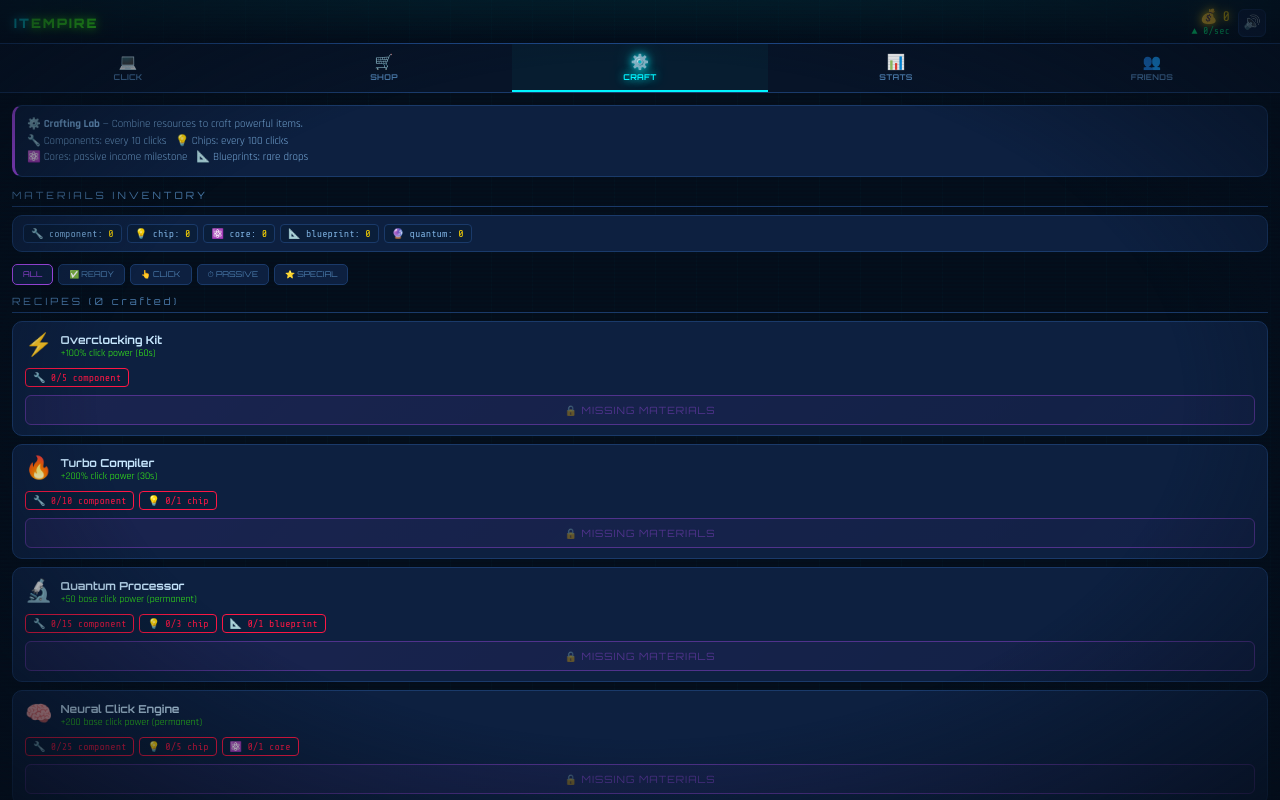
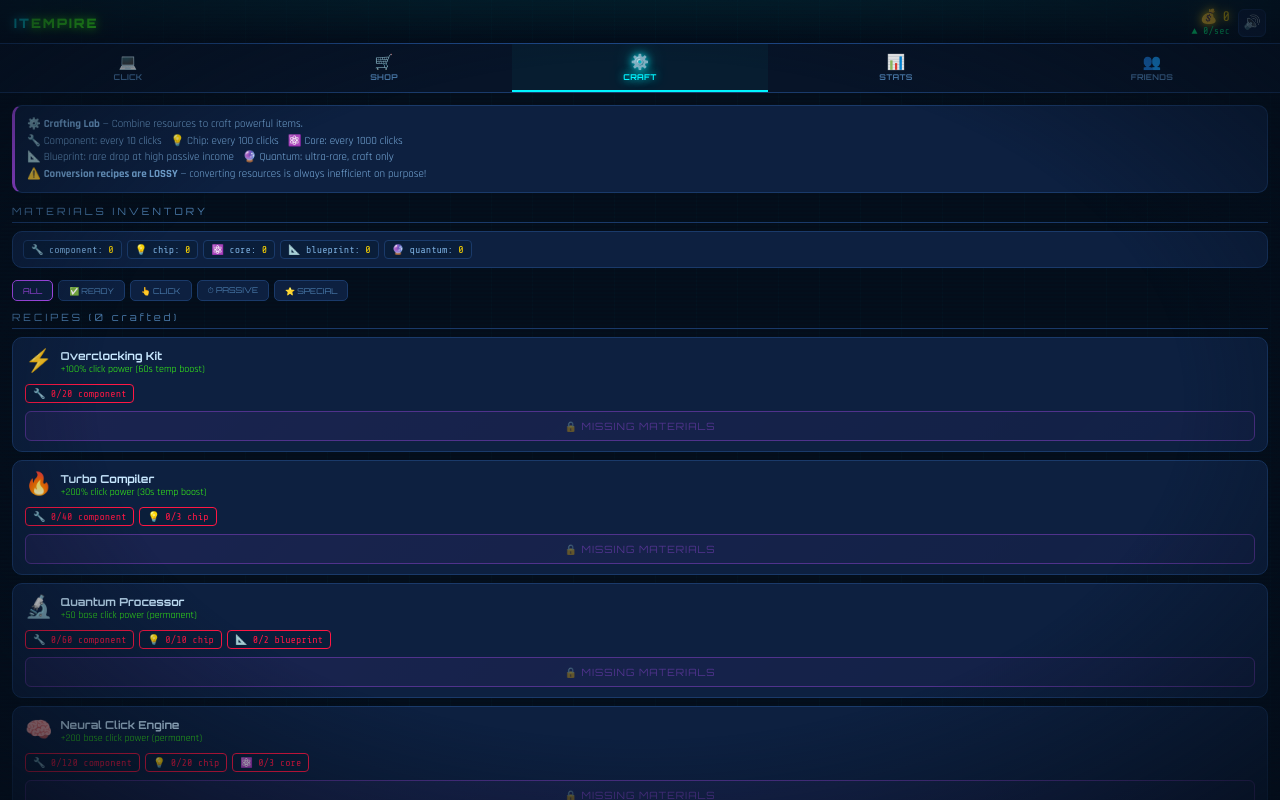
Before and after one commit to damirloboda/it-empire, a plain HTML site: page index.html in a window 1280 px wide. Both pictures are taken after a click on the element "⚙️ CRAFT". Drawn offline with nearby package versions, Linux system fonts and the light colour scheme.

Commit message:
Update index.html

```diff
--- a/index.html
+++ b/index.html
@@ -340,7 +340,7 @@ body::after{
 
   <!-- CRAFT TAB -->
   <div class="page" id="page-craft">
-    <div class="craft-intro">⚙️ <b>Crafting Lab</b> — Combine resources to craft powerful items.<br>🔧 Components: every 10 clicks &nbsp; 💡 Chips: every 100 clicks<br>⚛️ Cores: passive income milestone &nbsp; 📐 Blueprints: rare drops</div>
+    <div class="craft-intro">⚙️ <b>Crafting Lab</b> — Combine resources to craft powerful items.<br>🔧 Component: every 10 clicks &nbsp; 💡 Chip: every 100 clicks &nbsp; ⚛️ Core: every 1000 clicks<br>📐 Blueprint: rare drop at high passive income &nbsp; 🔮 Quantum: ultra-rare, craft only<br>⚠️ <b>Conversion recipes are LOSSY</b> — converting resources is always inefficient on purpose!</div>
     <div class="section-title">MATERIALS INVENTORY</div>
     <div class="inventory-bar" id="inventory-display"></div>
     <div class="craft-filter">
@@ -490,47 +490,65 @@ const SPECIAL=[
 ];
 
 const RECIPES=[
-  // CLICK BOOSTERS
-  {id:'r0',cat:'click',name:'Overclocking Kit',icon:'⚡',mats:{component:5},effect:()=>applyBoost('clickX2',60),effectLabel:'+100% click power (60s)'},
-  {id:'r1',cat:'click',name:'Turbo Compiler',icon:'🔥',mats:{component:10,chip:1},effect:()=>applyBoost('clickX3',30),effectLabel:'+200% click power (30s)'},
-  {id:'r2',cat:'click',name:'Quantum Processor',icon:'🔬',mats:{component:15,chip:3,blueprint:1},effect:()=>{G.crafted.quantumBonus=(G.crafted.quantumBonus||0)+50;},effectLabel:'+50 base click power (permanent)'},
-  {id:'r3',cat:'click',name:'Neural Click Engine',icon:'🧠',mats:{component:25,chip:5,core:1},effect:()=>{G.crafted.quantumBonus=(G.crafted.quantumBonus||0)+200;},effectLabel:'+200 base click power (permanent)'},
-  {id:'r4',cat:'click',name:'Hyper Click Module',icon:'💥',mats:{component:40,chip:10,core:2,blueprint:2},effect:()=>{G.crafted.quantumBonus=(G.crafted.quantumBonus||0)+1000;},effectLabel:'+1000 base click power (permanent)'},
-  {id:'r5',cat:'click',name:'God Mode Chip',icon:'👑',mats:{component:100,chip:25,core:5,blueprint:5,quantum:1},effect:()=>{G.crafted.quantumBonus=(G.crafted.quantumBonus||0)+5000;},effectLabel:'+5000 base click power (permanent)'},
+  // CLICK BOOSTERS — permanent bonuses должны быть дорогими
+  {id:'r0',cat:'click',name:'Overclocking Kit',icon:'⚡',mats:{component:20},effect:()=>applyBoost('clickX2',60),effectLabel:'+100% click power (60s temp boost)'},
+  {id:'r1',cat:'click',name:'Turbo Compiler',icon:'🔥',mats:{component:40,chip:3},effect:()=>applyBoost('clickX3',30),effectLabel:'+200% click power (30s temp boost)'},
+  {id:'r2',cat:'click',name:'Quantum Processor',icon:'🔬',mats:{component:60,chip:10,blueprint:2},effect:()=>{G.crafted.quantumBonus=(G.crafted.quantumBonus||0)+50;},effectLabel:'+50 base click power (permanent)'},
+  {id:'r3',cat:'click',name:'Neural Click Engine',icon:'🧠',mats:{component:120,chip:20,core:3},effect:()=>{G.crafted.quantumBonus=(G.crafted.quantumBonus||0)+200;},effectLabel:'+200 base click power (permanent)'},
+  {id:'r4',cat:'click',name:'Hyper Click Module',icon:'💥',mats:{component:250,chip:50,core:8,blueprint:4},effect:()=>{G.crafted.quantumBonus=(G.crafted.quantumBonus||0)+1000;},effectLabel:'+1000 base click power (permanent)'},
+  {id:'r5',cat:'click',name:'God Mode Chip',icon:'👑',mats:{component:600,chip:120,core:25,blueprint:12,quantum:2},effect:()=>{G.crafted.quantumBonus=(G.crafted.quantumBonus||0)+5000;},effectLabel:'+5000 base click power (permanent)'},
 
-  // PASSIVE INCOME
-  {id:'r6',cat:'passive',name:'Auto-Clicker Script',icon:'🖱️',mats:{component:10,chip:2},effect:()=>{G.crafted.autoClick=(G.crafted.autoClick||0)+1;},effectLabel:'+5 passive $/sec (permanent)'},
-  {id:'r7',cat:'passive',name:'AI Core Module',icon:'🧩',mats:{component:20,chip:5,core:1},effect:()=>{G.crafted.aiCoreLevel=(G.crafted.aiCoreLevel||0)+1;},effectLabel:'AI team ×2 output (stackable)'},
-  {id:'r8',cat:'passive',name:'DataCenter Blueprint',icon:'📐',mats:{component:30,chip:10,core:2,blueprint:2},effect:()=>{G.crafted.datacenterLevel=(G.crafted.datacenterLevel||0)+1;},effectLabel:'×1.5 all passive income (stackable)'},
-  {id:'r9',cat:'passive',name:'Neural Network Chip',icon:'🧬',mats:{component:25,chip:8,core:3,blueprint:1},effect:()=>{G.crafted.neuralNet=(G.crafted.neuralNet||0)+1;},effectLabel:'Auto-generate 1 chip every 30s'},
-  {id:'r10',cat:'passive',name:'Passive Multiplier v2',icon:'📈',mats:{component:50,chip:15,core:3,blueprint:3},effect:()=>{G.crafted.datacenterLevel=(G.crafted.datacenterLevel||0)+2;},effectLabel:'×1.5 passive income ×2 stack (permanent)'},
-  {id:'r11',cat:'passive',name:'Quantum Income Engine',icon:'⚛️',mats:{component:80,chip:20,core:5,blueprint:4,quantum:1},effect:()=>{G.crafted.datacenterLevel=(G.crafted.datacenterLevel||0)+3;},effectLabel:'Massive passive multiplier boost'},
+  // PASSIVE INCOME — постоянные множители должны стоить дорого
+  {id:'r6',cat:'passive',name:'Auto-Clicker Script',icon:'🖱️',mats:{component:40,chip:8},effect:()=>{G.crafted.autoClick=(G.crafted.autoClick||0)+1;},effectLabel:'+5 passive $/sec (permanent)'},
+  {id:'r7',cat:'passive',name:'AI Core Module',icon:'🧩',mats:{component:80,chip:20,core:4},effect:()=>{G.crafted.aiCoreLevel=(G.crafted.aiCoreLevel||0)+1;},effectLabel:'AI team ×2 output (stackable)'},
+  {id:'r8',cat:'passive',name:'DataCenter Blueprint',icon:'📐',mats:{component:150,chip:40,core:8,blueprint:5},effect:()=>{G.crafted.datacenterLevel=(G.crafted.datacenterLevel||0)+1;},effectLabel:'×1.5 all passive income (stackable, expensive!)'},
+  {id:'r9',cat:'passive',name:'Neural Network Chip',icon:'🧬',mats:{component:100,chip:30,core:10,blueprint:3},effect:()=>{G.crafted.neuralNet=(G.crafted.neuralNet||0)+1;},effectLabel:'Auto-generate 1 chip every 30s'},
+  {id:'r10',cat:'passive',name:'Passive Multiplier v2',icon:'📈',mats:{component:300,chip:80,core:15,blueprint:8},effect:()=>{G.crafted.datacenterLevel=(G.crafted.datacenterLevel||0)+2;},effectLabel:'×1.5 passive income ×2 stack (permanent)'},
+  {id:'r11',cat:'passive',name:'Quantum Income Engine',icon:'⚛️',mats:{component:500,chip:150,core:30,blueprint:15,quantum:2},effect:()=>{G.crafted.datacenterLevel=(G.crafted.datacenterLevel||0)+3;},effectLabel:'Massive passive multiplier boost (late game)'},
 
-  // SPECIAL ONE-TIMERS
-  {id:'r12',cat:'special',name:'Startup Incubator',icon:'🚀',mats:{component:40,chip:12,core:2,blueprint:3},effect:()=>{G.crafted.incubator=(G.crafted.incubator||0)+1;},effectLabel:'-20% hire cost (stackable)'},
-  {id:'r13',cat:'special',name:'IPO Launch Package',icon:'💰',mats:{component:50,chip:20,core:5,blueprint:5},effect:()=>{const b=Math.max(getPassivePerSec()*10,1000);G.money+=b;G.allTime+=b;showNotif(`💰 IPO earned ${fmt(b)}!`,'gold-notif');},effectLabel:'One-time: earn 10× your passive income'},
-  {id:'r14',cat:'special',name:'Venture Capital Round',icon:'🏦',mats:{component:60,chip:25,core:5,blueprint:5},effect:()=>{const b=G.allTime*0.1;G.money+=b;G.allTime+=b;showNotif(`🏦 VC funded ${fmt(b)}!`,'gold-notif');},effectLabel:'One-time: earn 10% of all-time earnings'},
-  {id:'r15',cat:'special',name:'Component Forge',icon:'🔨',mats:{chip:5,core:1},effect:()=>{G.mats.component+=50;showNotif('🔧 +50 Components!','green-notif');},effectLabel:'Convert chips → 50 components'},
-  {id:'r16',cat:'special',name:'Chip Fabricator',icon:'💡',mats:{component:30,core:2},effect:()=>{G.mats.chip+=10;showNotif('💡 +10 Chips!','green-notif');},effectLabel:'Convert components → 10 chips'},
-  {id:'r17',cat:'special',name:'Core Reactor',icon:'⚛️',mats:{component:100,chip:20},effect:()=>{G.mats.core+=3;showNotif('⚛️ +3 Cores!','green-notif');},effectLabel:'Craft 3 core modules'},
-  {id:'r18',cat:'special',name:'Blueprint Printer',icon:'📐',mats:{component:80,chip:15,core:2},effect:()=>{G.mats.blueprint+=2;showNotif('📐 +2 Blueprints!','gold-notif');},effectLabel:'Print 2 blueprints'},
-  {id:'r19',cat:'special',name:'Quantum Synthesizer',icon:'🔮',mats:{component:200,chip:50,core:10,blueprint:5},effect:()=>{G.mats.quantum+=1;showNotif('🔮 Quantum Fragment crafted!','gold-notif');},effectLabel:'Synthesize a rare Quantum Fragment'},
+  // SPECIAL ONE-TIMERS — финансовые рецепты оставляем, но повышаем стоимость
+  {id:'r12',cat:'special',name:'Startup Incubator',icon:'🚀',mats:{component:150,chip:40,core:8,blueprint:5},effect:()=>{G.crafted.incubator=(G.crafted.incubator||0)+1;},effectLabel:'-20% hire cost (stackable)'},
+  {id:'r13',cat:'special',name:'IPO Launch Package',icon:'💰',mats:{component:200,chip:60,core:15,blueprint:8},effect:()=>{const b=Math.max(getPassivePerSec()*10,5000);G.money+=b;G.allTime+=b;showNotif(`💰 IPO earned ${fmt(b)}!`,'gold-notif');},effectLabel:'One-time: earn 10× your passive income'},
+  {id:'r14',cat:'special',name:'Venture Capital Round',icon:'🏦',mats:{component:300,chip:100,core:20,blueprint:10},effect:()=>{const b=G.allTime*0.1;G.money+=b;G.allTime+=b;showNotif(`🏦 VC funded ${fmt(b)}!`,'gold-notif');},effectLabel:'One-time: earn 10% of all-time earnings'},
+  // ── КОНВЕРСИОННЫЕ РЕЦЕПТЫ (LOSSY — всегда теряешь ценность при конвертации) ──
+  // Иерархия ресурсов: 10 comp = 1 chip (по кликам); 10 chip = 1 core (по кликам: 100 chip = 1000 clicks = 100 cores? нет)
+  // Реальное соотношение по кликам: 1 component = 10 clicks, 1 chip = 100 clicks, 1 core = 1000 clicks
+  // Значит: 1 core ≈ 10 chips ≈ 100 components по "click-value"
+  // При конвертации вниз (chip→comp): получаешь МЕНЬШЕ чем потратил по ценности → lossy
+  // При конвертации вверх (comp→chip→core): тоже lossy, нужно больше чем "честный" обмен
 
-  // TEAM BOOSTERS
-  {id:'r20',cat:'passive',name:'Dev Bootcamp',icon:'🎓',mats:{component:20,chip:5},effect:()=>{G.crafted.devBoost=(G.crafted.devBoost||0)+1;},effectLabel:'Junior/Senior devs +50% output (stackable)'},
-  {id:'r21',cat:'passive',name:'AI Upgrade Patch',icon:'🤖',mats:{component:35,chip:10,core:2},effect:()=>{G.crafted.aiCoreLevel=(G.crafted.aiCoreLevel||0)+2;},effectLabel:'AI Agents ×4 total output boost'},
-  {id:'r22',cat:'passive',name:'CTO Strategy Plan',icon:'📋',mats:{component:50,chip:15,core:3,blueprint:2},effect:()=>{G.crafted.ctoBoost=(G.crafted.ctoBoost||0)+1;},effectLabel:'CTO output ×2 (stackable)'},
+  // Component Forge: 10 chip → 50 comp (честно было бы 100, дают 50 = теряешь 50%)
+  {id:'r15',cat:'special',name:'Component Forge',icon:'🔨',mats:{chip:10,core:2},effect:()=>{G.mats.component+=60;showNotif('🔧 +60 Components crafted!','green-notif');},effectLabel:'10 chips + 2 cores → 60 components (lossy)'},
+
+  // Chip Fabricator: 80 comp + 3 core → 5 chip (честно было бы 8 chip за 80 comp, дают 5 = lossy)
+  {id:'r16',cat:'special',name:'Chip Fabricator',icon:'💡',mats:{component:80,core:3},effect:()=>{G.mats.chip+=5;showNotif('💡 +5 Chips fabricated!','green-notif');},effectLabel:'80 components + 3 cores → 5 chips (lossy)'},
+
+  // Core Reactor: comp→chip→core цикл ПОЛНОСТЬЮ убран. Теперь это честный крафт:
+  // 200 comp + 50 chip → 2 core (честно было бы ~3-4 core, дают 2 = lossy 50%)
+  {id:'r17',cat:'special',name:'Core Reactor',icon:'⚛️',mats:{component:200,chip:50},effect:()=>{G.mats.core+=2;showNotif('⚛️ +2 Core modules!','gold-notif');},effectLabel:'200 components + 50 chips → 2 cores (lossy)'},
+
+  // Blueprint Printer: нельзя использовать для получения blueprints-profit. Высокие затраты.
+  // 150 comp + 30 chip + 5 core → 1 blueprint (раньше было 80+15+2 → 2 blueprints = слишком дёшево)
+  {id:'r18',cat:'special',name:'Blueprint Printer',icon:'📐',mats:{component:150,chip:30,core:5},effect:()=>{G.mats.blueprint+=1;showNotif('📐 +1 Blueprint printed!','gold-notif');},effectLabel:'150 comp + 30 chip + 5 core → 1 blueprint'},
+
+  // Quantum Synthesizer: очень дорого, quantum нельзя конвертировать обратно
+  {id:'r19',cat:'special',name:'Quantum Synthesizer',icon:'🔮',mats:{component:500,chip:150,core:30,blueprint:8},effect:()=>{G.mats.quantum+=1;showNotif('🔮 Quantum Fragment synthesized!','gold-notif');},effectLabel:'500 comp + 150 chip + 30 core + 8 blueprint → 1 quantum'},
+
+  // TEAM BOOSTERS — стоят реально дорого
+  {id:'r20',cat:'passive',name:'Dev Bootcamp',icon:'🎓',mats:{component:80,chip:20},effect:()=>{G.crafted.devBoost=(G.crafted.devBoost||0)+1;},effectLabel:'Junior/Senior devs +50% output (stackable)'},
+  {id:'r21',cat:'passive',name:'AI Upgrade Patch',icon:'🤖',mats:{component:150,chip:40,core:8},effect:()=>{G.crafted.aiCoreLevel=(G.crafted.aiCoreLevel||0)+2;},effectLabel:'AI Agents ×4 total output boost'},
+  {id:'r22',cat:'passive',name:'CTO Strategy Plan',icon:'📋',mats:{component:200,chip:60,core:12,blueprint:6},effect:()=>{G.crafted.ctoBoost=(G.crafted.ctoBoost||0)+1;},effectLabel:'CTO output ×2 (stackable)'},
 
   // CLICK + PASSIVE HYBRID
-  {id:'r23',cat:'click',name:'Full Stack Turbo',icon:'🌐',mats:{component:30,chip:8,core:1},effect:()=>{G.crafted.quantumBonus=(G.crafted.quantumBonus||0)+100;G.crafted.autoClick=(G.crafted.autoClick||0)+1;},effectLabel:'+100 click power & +5 passive/sec'},
-  {id:'r24',cat:'special',name:'Platform Launch',icon:'🚀',mats:{component:75,chip:20,core:5,blueprint:3},effect:()=>{G.crafted.quantumBonus=(G.crafted.quantumBonus||0)+500;G.crafted.datacenterLevel=(G.crafted.datacenterLevel||0)+1;},effectLabel:'+500 click & ×1.5 passive (ultimate combo)'},
+  {id:'r23',cat:'click',name:'Full Stack Turbo',icon:'🌐',mats:{component:120,chip:30,core:5},effect:()=>{G.crafted.quantumBonus=(G.crafted.quantumBonus||0)+100;G.crafted.autoClick=(G.crafted.autoClick||0)+1;},effectLabel:'+100 click power & +5 passive/sec'},
+  {id:'r24',cat:'special',name:'Platform Launch',icon:'🚀',mats:{component:350,chip:80,core:20,blueprint:10},effect:()=>{G.crafted.quantumBonus=(G.crafted.quantumBonus||0)+500;G.crafted.datacenterLevel=(G.crafted.datacenterLevel||0)+1;},effectLabel:'+500 click & ×1.5 passive (ultimate combo)'},
 
-  // LATE GAME
-  {id:'r25',cat:'special',name:'Unicorn Status',icon:'🦄',mats:{component:200,chip:80,core:20,blueprint:10,quantum:2},effect:()=>{G.crafted.quantumBonus=(G.crafted.quantumBonus||0)+10000;G.crafted.datacenterLevel=(G.crafted.datacenterLevel||0)+5;},effectLabel:'Unicorn company boost — massive everything'},
-  {id:'r26',cat:'special',name:'Market IPO',icon:'📊',mats:{component:150,chip:60,core:15,blueprint:8,quantum:1},effect:()=>{const b=G.allTime*0.25;G.money+=b;G.allTime+=b;showNotif(`📊 IPO: earned ${fmt(b)}!`,'gold-notif');},effectLabel:'Earn 25% of your all-time revenue'},
-  {id:'r27',cat:'click',name:'Legendary Keyboard',icon:'⌨️',mats:{component:60,chip:20,core:5},effect:()=>{G.crafted.quantumBonus=(G.crafted.quantumBonus||0)+2000;},effectLabel:'+2000 click power permanently'},
-  {id:'r28',cat:'passive',name:'Infinite Loop Engine',icon:'🔄',mats:{component:120,chip:40,core:8,blueprint:6},effect:()=>{G.crafted.autoClick=(G.crafted.autoClick||0)+10;G.crafted.datacenterLevel=(G.crafted.datacenterLevel||0)+2;},effectLabel:'+50 passive/sec & ×1.5 multiplier'},
-  {id:'r29',cat:'special',name:'Empire Headquarters',icon:'🏢',mats:{component:300,chip:100,core:25,blueprint:15,quantum:3},effect:()=>{G.prestigeMulti*=1.5;showNotif('🏢 Prestige multiplier boosted!','gold-notif');},effectLabel:'Instantly boost prestige multiplier ×1.5'},
+  // LATE GAME — очень дорого, для эндгейма
+  {id:'r25',cat:'special',name:'Unicorn Status',icon:'🦄',mats:{component:800,chip:250,core:60,blueprint:25,quantum:3},effect:()=>{G.crafted.quantumBonus=(G.crafted.quantumBonus||0)+10000;G.crafted.datacenterLevel=(G.crafted.datacenterLevel||0)+5;},effectLabel:'Unicorn company boost — massive everything'},
+  {id:'r26',cat:'special',name:'Market IPO',icon:'📊',mats:{component:600,chip:200,core:50,blueprint:20,quantum:2},effect:()=>{const b=G.allTime*0.25;G.money+=b;G.allTime+=b;showNotif(`📊 IPO: earned ${fmt(b)}!`,'gold-notif');},effectLabel:'Earn 25% of your all-time revenue'},
+  {id:'r27',cat:'click',name:'Legendary Keyboard',icon:'⌨️',mats:{component:250,chip:80,core:20},effect:()=>{G.crafted.quantumBonus=(G.crafted.quantumBonus||0)+2000;},effectLabel:'+2000 click power permanently'},
+  {id:'r28',cat:'passive',name:'Infinite Loop Engine',icon:'🔄',mats:{component:500,chip:150,core:35,blueprint:20},effect:()=>{G.crafted.autoClick=(G.crafted.autoClick||0)+10;G.crafted.datacenterLevel=(G.crafted.datacenterLevel||0)+2;},effectLabel:'+50 passive/sec & ×1.5 multiplier'},
+  {id:'r29',cat:'special',name:'Empire Headquarters',icon:'🏢',mats:{component:1000,chip:350,core:80,blueprint:40,quantum:5},effect:()=>{G.prestigeMulti*=1.5;showNotif('🏢 Prestige multiplier boosted!','gold-notif');},effectLabel:'Instantly boost prestige multiplier ×1.5'},
 ];
 
 const MILESTONES=[
```
